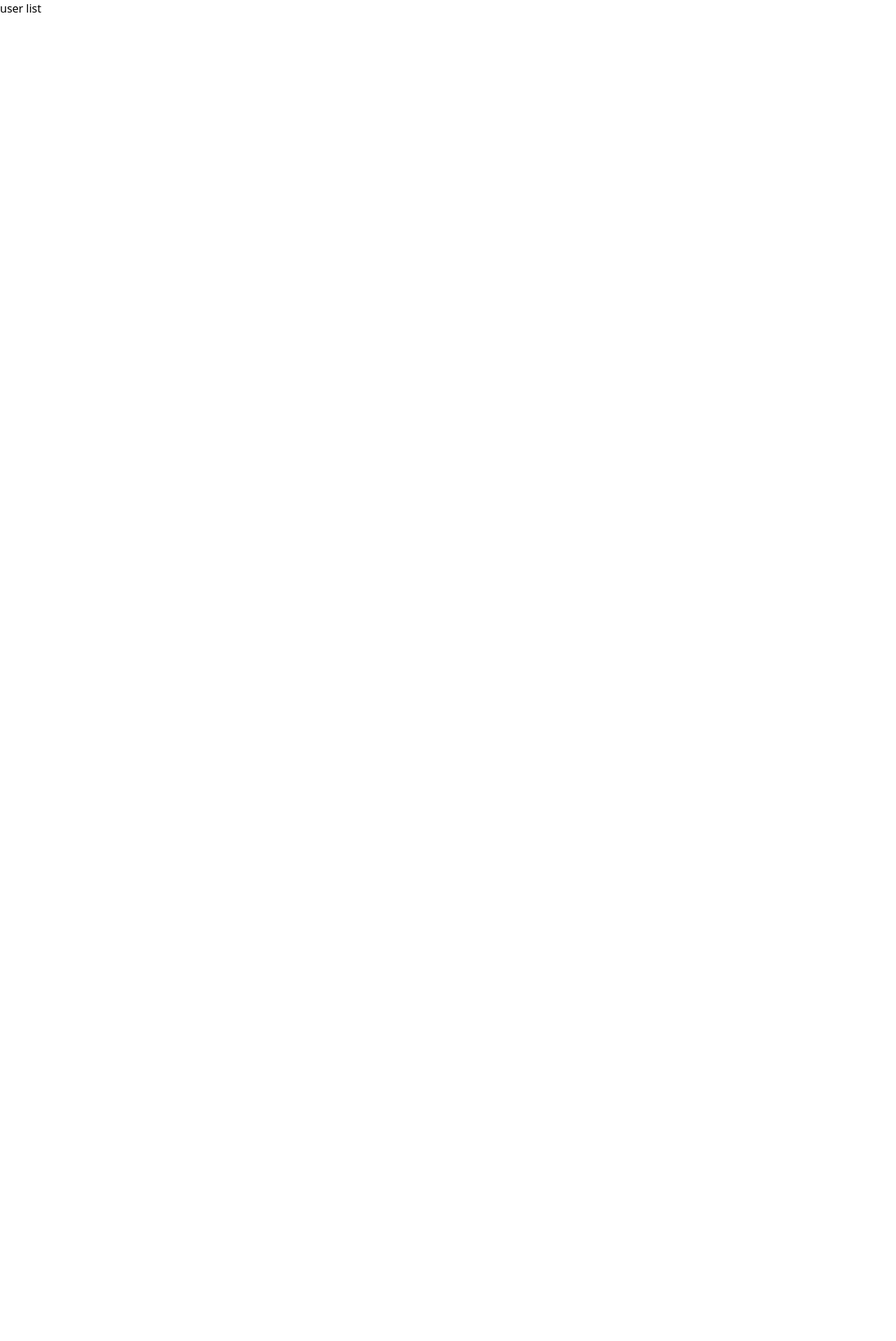
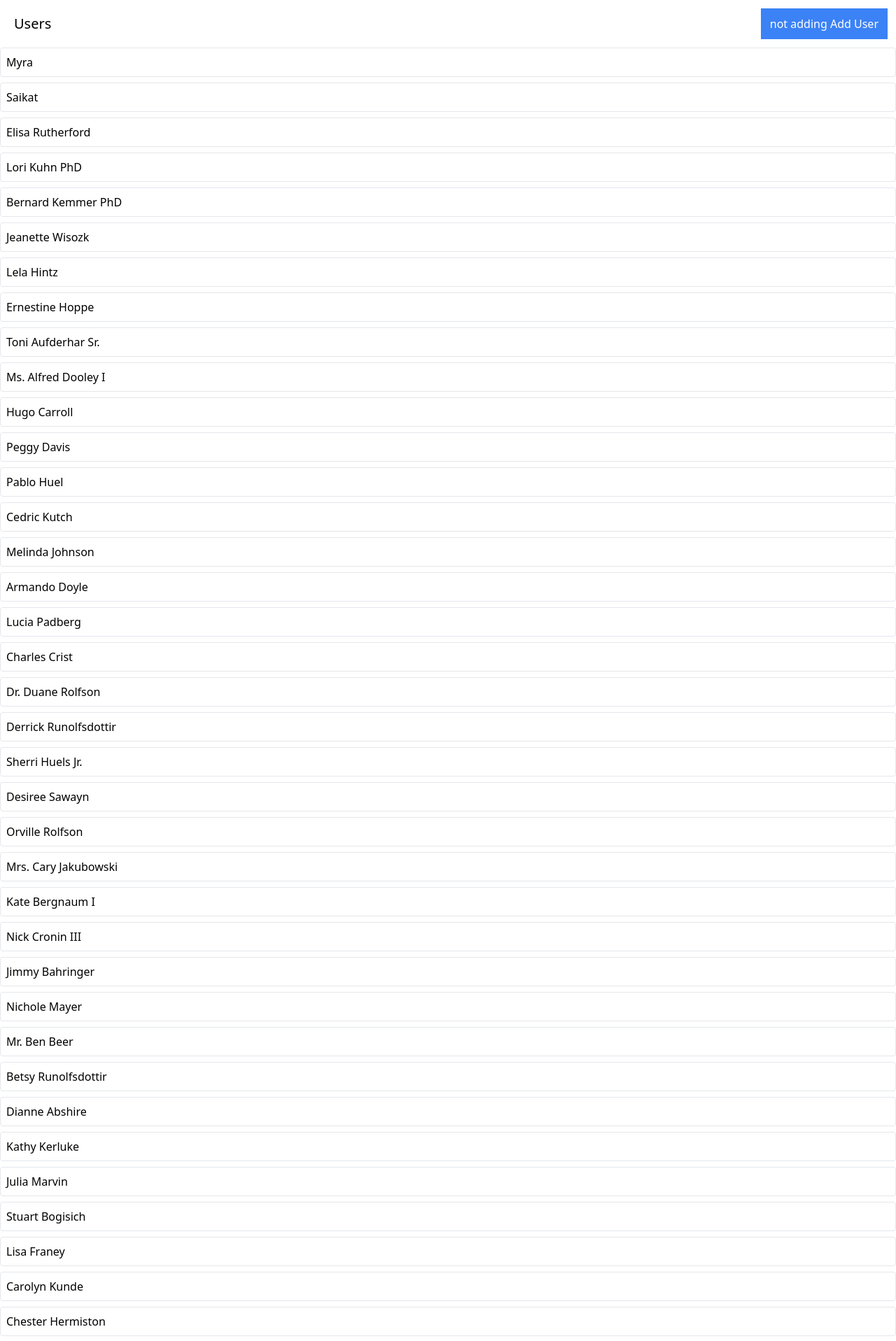
Before and after one commit to MonirSaikat/modern-react-redux-udemy, a React (Create React App) app: page / in a window 1280 px wide. Shown: the top 1917 px of the page at 70% size. Before the commit the page ends 800 px from the top, so only its background shows below. Built offline with nearby package versions, Linux system fonts and the light colour scheme; data requests are answered from the project's data file.

Commit message:
added component loading

```diff
--- a/db.json
+++ b/db.json
@@ -1,9 +1,160 @@
- {
+{
   "users": [
     {
-      "id": 1, "name": "Myra"
-    }, {
-      "id": 2, "name": "Saikat"
+      "id": 1,
+      "name": "Myra"
+    },
+    {
+      "id": 2,
+      "name": "Saikat"
+    },
+    {
+      "name": "Elisa Rutherford",
+      "id": 3
+    },
+    {
+      "name": "Lori Kuhn PhD",
+      "id": 4
+    },
+    {
+      "name": "Bernard Kemmer PhD",
+      "id": 5
+    },
+    {
+      "name": "Jeanette Wisozk",
+      "id": 6
+    },
+    {
+      "name": "Lela Hintz",
+      "id": 7
+    },
+    {
+      "name": "Ernestine Hoppe",
+      "id": 8
+    },
+    {
+      "name": "Toni Aufderhar Sr.",
+      "id": 9
+    },
+    {
+      "name": "Ms. Alfred Dooley I",
+      "id": 10
+    },
+    {
+      "name": "Hugo Carroll",
+      "id": 11
+    },
+    {
+      "name": "Peggy Davis",
+      "id": 12
+    },
+    {
+      "name": "Pablo Huel",
+      "id": 13
+    },
+    {
+      "name": "Cedric Kutch",
+      "id": 14
+    },
+    {
+      "name": "Melinda Johnson",
+      "id": 15
+    },
+    {
+      "name": "Armando Doyle",
+      "id": 16
+    },
+    {
+      "name": "Lucia Padberg",
+      "id": 17
+    },
+    {
+      "name": "Charles Crist",
+      "id": 18
+    },
+    {
+      "name": "Dr. Duane Rolfson",
+      "id": 19
+    },
+    {
+      "name": "Derrick Runolfsdottir",
+      "id": 20
+    },
+    {
+      "name": "Sherri Huels Jr.",
+      "id": 21
+    },
+    {
+      "name": "Desiree Sawayn",
+      "id": 22
+    },
+    {
+      "name": "Orville Rolfson",
+      "id": 23
+    },
+    {
+      "name": "Mrs. Cary Jakubowski",
+      "id": 24
+    },
+    {
+      "name": "Kate Bergnaum I",
+      "id": 25
+    },
+    {
+      "name": "Nick Cronin III",
+      "id": 26
+    },
+    {
+      "name": "Jimmy Bahringer",
+      "id": 27
+    },
+    {
+      "name": "Nichole Mayer",
+      "id": 28
+    },
+    {
+      "name": "Mr. Ben Beer",
+      "id": 29
+    },
+    {
+      "name": "Betsy Runolfsdottir",
+      "id": 30
+    },
+    {
+      "name": "Dianne Abshire",
+      "id": 31
+    },
+    {
+      "name": "Kathy Kerluke",
+      "id": 32
+    },
+    {
+      "name": "Julia Marvin",
+      "id": 33
+    },
+    {
+      "name": "Stuart Bogisich",
+      "id": 34
+    },
+    {
+      "name": "Lisa Franey",
+      "id": 35
+    },
+    {
+      "name": "Carolyn Kunde",
+      "id": 36
+    },
+    {
+      "name": "Chester Hermiston",
+      "id": 37
+    },
+    {
+      "name": "Jimmy Gutkowski",
+      "id": 38
+    },
+    {
+      "name": "Lamar O'Connell",
+      "id": 39
     }
   ],
   "albums": [],
--- /dev/null
+++ b/src/components/Skeleton.js
@@ -0,0 +1,32 @@
+import classNames from 'classnames';
+
+const Skeleton = ({ times, className }) => {
+  const outerClassNames = classNames(
+    'relative',
+    'overflow-hidden',
+    'bg-gray-200',
+    'rounded',
+    'mb-2.5',
+    className
+  );
+  const innerClassNames = classNames(
+    'animate-shimmer',
+    'absolute',
+    'inset-0',
+    '-translate-x-full',
+    'bg-gradient-to-r',
+    'from-gray-200',
+    'via-white',
+    'to-gray-200'
+  );
+
+  const boxes = Array(times).fill(0).map((_, i) => {
+    return <div className={outerClassNames} key={i}>
+      <div className={innerClassNames} />
+    </div>
+  })
+
+  return boxes;
+};
+
+export default Skeleton;
--- a/src/components/UsersList.js
+++ b/src/components/UsersList.js
@@ -1,9 +1,53 @@
-import React from 'react';
+import React, { useEffect, useState } from 'react';
+import { useDispatch, useSelector } from 'react-redux';
+import { addUser, fetchUsers } from '../store';
+import Skeleton from './Skeleton';
+import Button from './Button';
 
 const UsersList = () => {
+  const [isUsersLoading, setIsUsersLoading] = useState(false);
+  const [usersLoadingError, setUsersLoadingError] = useState(null);
+  const [isAddingUser, setIsAddingUser] = useState(false);
+  const [addingUserError, setAddingUserError] = useState(null);
+  const { data } = useSelector(state => state.users);
+  const dispatch = useDispatch();
+
+  useEffect(() => {
+    setIsUsersLoading(true);
+    dispatch(fetchUsers())
+      .unwrap()
+      .catch((err) => setUsersLoadingError(err))
+      .finally(() => setIsUsersLoading(false));
+  }, []);
+
+  const handlUserAdd = () => {
+    setIsAddingUser(true);
+    dispatch(addUser())
+      .unwrap()
+      .catch(err => setAddingUserError(err))
+      .finally(() => setIsAddingUser(false));
+  };
+
+  const skeleton = <Skeleton times={4} className='h-10 w-full' />
+  if (usersLoadingError) return <div>{usersLoadingError.message}...</div>;
+
+  const renderedUsers = data.map(user => {
+    return <div key={user.id} className='mb-2 border rounded '>
+      <div className='flex p-2 justify-between items-center cursor-pointer'>
+        {user.name}
+      </div>
+    </div>
+  });
+
   return (
     <div>
-      user list
+      <div className='flex flex-row justify-between m-3'>
+        <h2 className="m-2 text-xl">Users</h2>
+        <Button primary onClick={handlUserAdd}>
+          {isAddingUser ? 'adding': 'not adding'} Add User
+        </Button>
+      </div>
+      { isUsersLoading ? skeleton :  renderedUsers }
     </div>
   );
 }
--- a/src/store/index.js
+++ b/src/store/index.js
@@ -6,3 +6,6 @@ export const store = configureStore({
     users: usersReducer
   }
 });
+
+export * from './thunks/fetchUsers';
+export * from './thunks/addUser';
--- a/src/store/slices/usersSlice.js
+++ b/src/store/slices/usersSlice.js
@@ -1,11 +1,48 @@
+import { fetchUsers } from '../thunks/fetchUsers';
+import { addUser } from '../thunks/addUser';
 const { createSlice } = require('@reduxjs/toolkit');
 
 const usersSlice = createSlice({
   name: 'users',
   initialState: {
-    data: []
+    isLoading: false,
+    data: [],
+    error: null
   },
-  reducers:{}
+  reducers:{},
+  extraReducers(builder) {
+    /**
+     * Fetch users cases
+     */
+    builder.addCase(fetchUsers.pending, (state, action) => {
+      state.isLoading = true;
+    });
+    builder.addCase(fetchUsers.fulfilled, (state, action) => {
+      state.isLoading = false;
+      state.data = action.payload;
+    });
+    builder.addCase(fetchUsers.rejected, (state, action) => {
+      state.isLoading = false;
+      state.error = action.error;
+    });
+
+    /**
+     * Add use cases
+     */
+    builder.addCase(addUser.pending, (state, action) => {
+      state.isLoading = true;
+    });
+
+    builder.addCase(addUser.fulfilled, (state, action) => {
+      state.isLoading = false;
+      state.data.push(action.payload);
+    });
+
+    builder.addCase(addUser.rejected, (state, action) => {
+      state.isLoading = false;
+      state.error = action.error;
+    });
+  }
 });
 
 export const usersReducer = usersSlice.reducer;
--- /dev/null
+++ b/src/store/thunks/addUser.js
@@ -0,0 +1,11 @@
+import { createAsyncThunk } from '@reduxjs/toolkit';
+import axios from 'axios';
+import { faker } from '@faker-js/faker';
+
+export const addUser = createAsyncThunk('users/add', async () => {
+  const response = await axios.post('http://localhost:3005/users', {
+    name: faker.name.fullName(),
+  });
+
+  return response.data;
+});
--- a/src/store/thunks/fetchUsers.js
+++ b/src/store/thunks/fetchUsers.js
@@ -3,7 +3,18 @@ import axios from 'axios';
 
 const fetchUsers = createAsyncThunk('users/fetch', async () => {
   const response = await axios.get('http://localhost:3005/users');
+
+  // dev only
+  await pause(1000);
+
   return response.data;
 });
 
+// dev only
+const pause = duration => {
+  return new Promise((resolve, reject) => {
+    setTimeout(resolve, duration);
+  })
+}
+
 export { fetchUsers };
--- a/tailwind.config.js
+++ b/tailwind.config.js
@@ -4,7 +4,16 @@ module.exports = {
     "./src/**/*.{js,jsx,ts,tsx}",
   ],
   theme: {
-    extend: {},
+    extend: {
+      keyframes: {
+        shimmer: {
+          '100%': { transform: 'translateX(100%)' },
+        }
+      },
+      animation: {
+        shimmer: 'shimmer 1.5s infinite'
+      }
+    },
   },
   plugins: [],
 }
```
